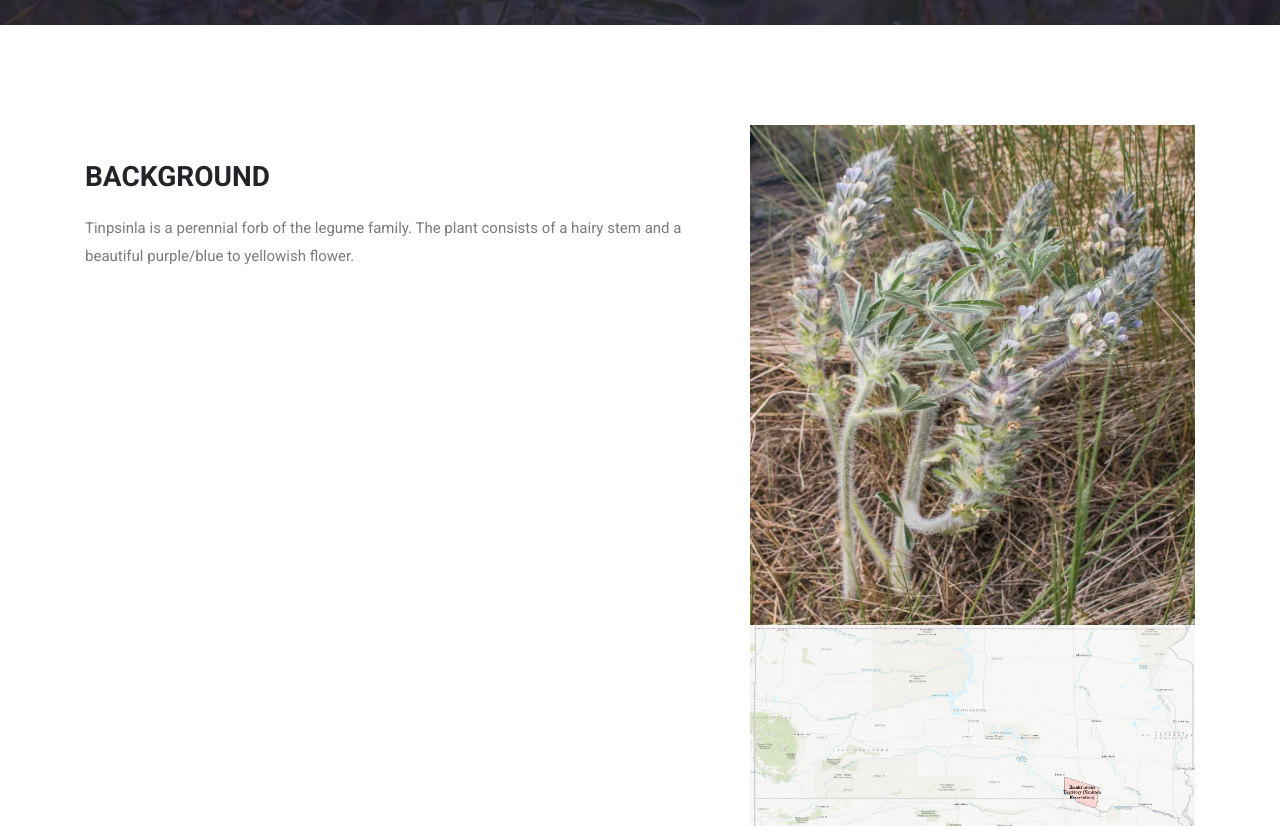
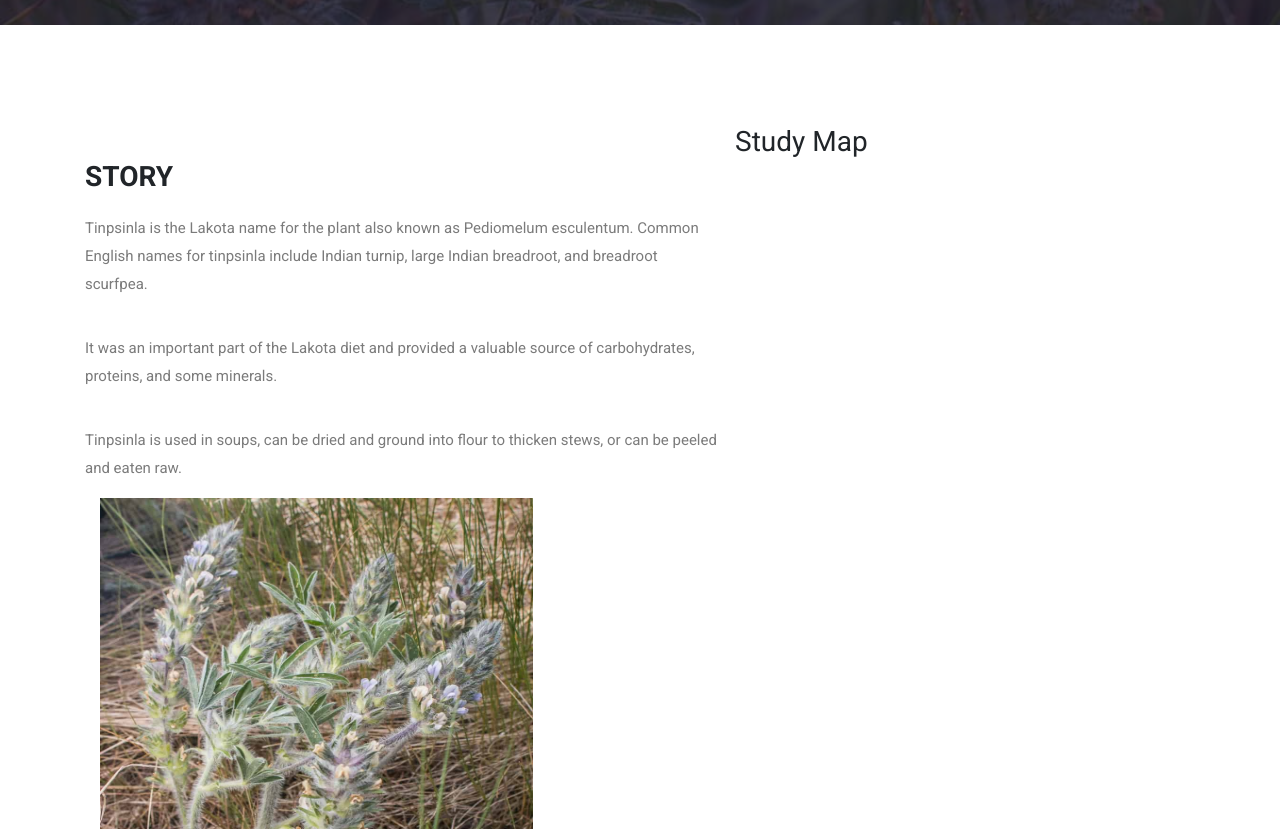
Before and after one commit to evaweddell/Tinpsinla_Project, a website: page theme/index.html in a window 1280 px wide. Shown: the part 980-1809 px from the top of the page. Drawn offline with Linux system fonts and the light colour scheme; some packages are replaced by stand-ins of ours; files whose address does not match are found by name; a web font is replaced by a local one.

Commit message:
Update index.html
Attempt at adding more information to the home page and also clean layout of study map

```diff
--- a/theme/index.html
+++ b/theme/index.html
@@ -145,10 +145,14 @@
 			<div class="col-md-7">
 				<div class="block">
 					<div class="section-title">
-						<h2>Background
+						<h2> Story
 					</div>
-					<p> Tinpsinla is a perennial forb of the legume family. The plant consists of a hairy stem and a beautiful purple/blue to yellowish flower.  </p>
+					<p> Tinpsinla is the Lakota name for the plant also known as Pediomelum esculentum. Common English names for tinpsinla include Indian turnip, large Indian breadroot, and breadroot scurfpea. </p>
+          <p> It was an important part of the Lakota diet and provided a valuable source of carbohydrates, proteins, and some minerals. </p>
+          <p>Tinpsinla is used in soups, can be dried and ground into flour to thicken stews, or can be peeled and eaten raw. </p>
 				</div>
+      </div>
+        <h2> Study Map </h2>
 			</div><!-- .col-md-7 close -->
 			<div class="col-md-5">
 				<div class="block">
@@ -158,6 +162,7 @@
                 <div/>
                   <div class="image-container">
                     <img src= "images/Ihanktunwan_Study_Map.png" alt= "study"
+                      <p> Here is a map of South Dakota. The outlined and highlighted shape is the YST Territory.
        </div>
 				</div>
 			</div><!-- .col-md-5 close -->
```
